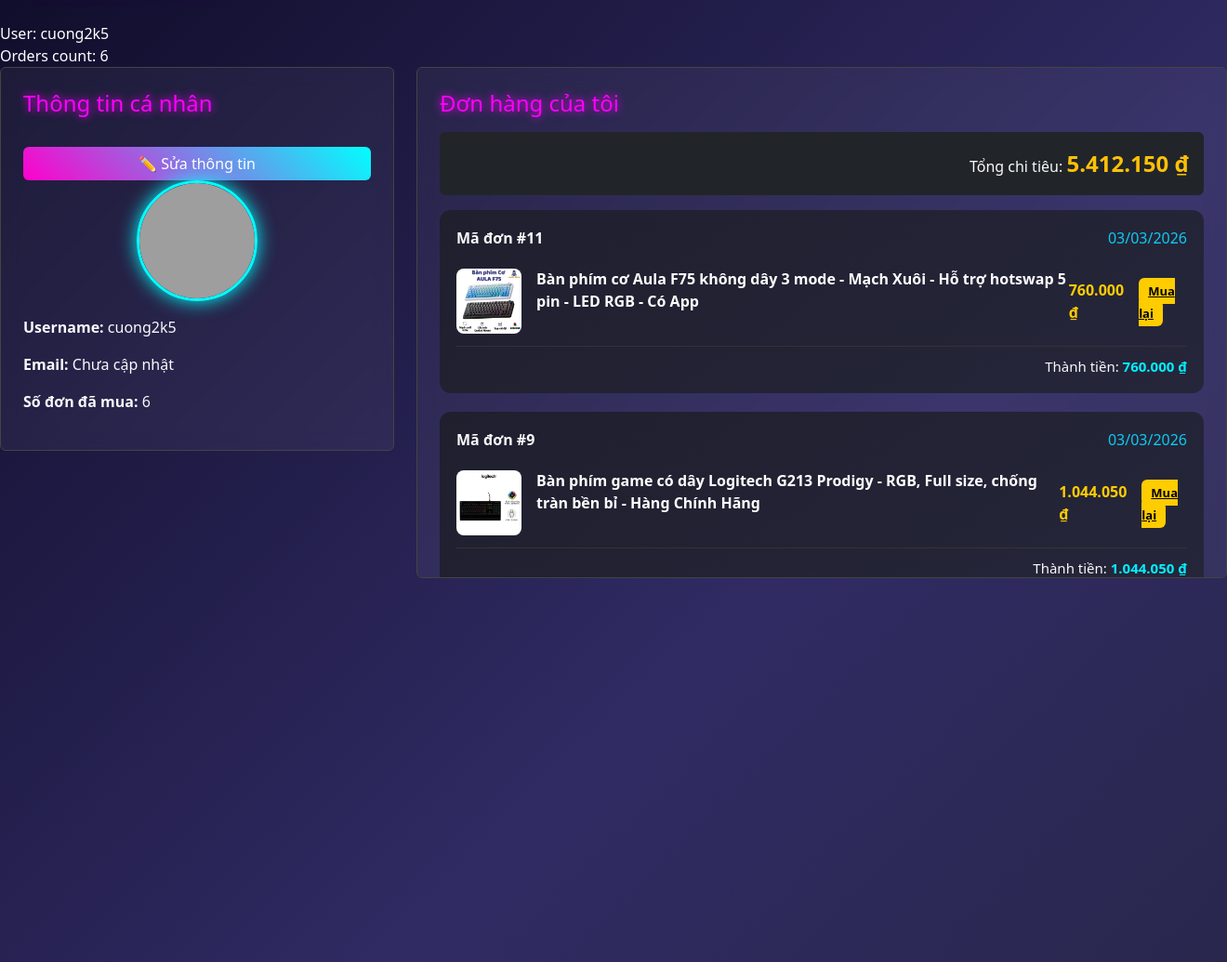
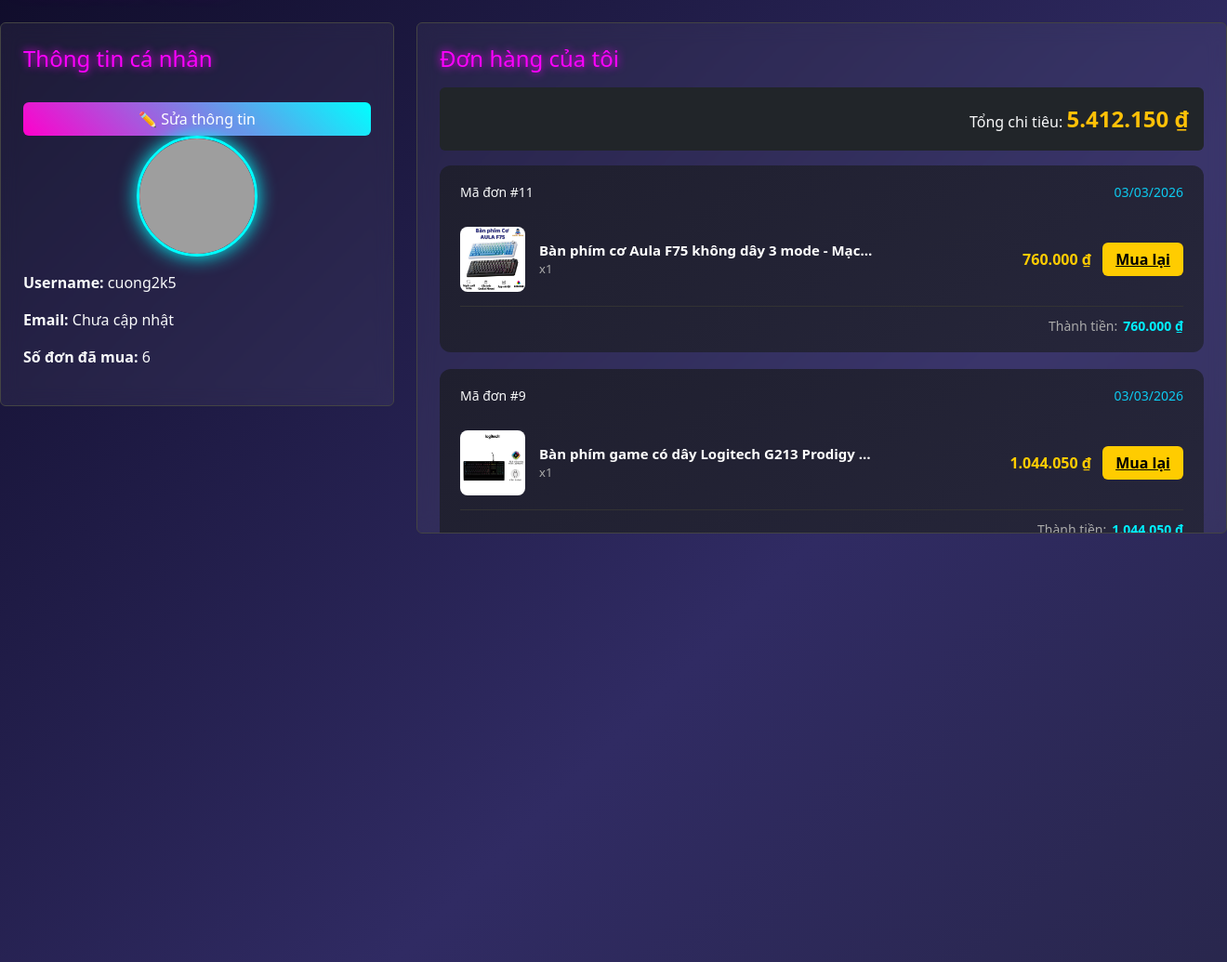
Before and after one commit to chicuong2k5/cuongshop, a Django app: page /profile/ in a window 1320 px wide. Shown: the part 74-1109 px from the top of the page at 93% size. Run offline with Django 4.2, Linux system fonts and the light colour scheme; a user stored in the database is signed in; data comes from the database, SQL or seed files in the repository; both versions use the stored data as it was before the commit; grey boxes are pictures that could not be loaded.

Commit message:
update order cancel feature and dashboard
# Conflicts:
#	README.md

```diff
--- a/shop/models.py
+++ b/shop/models.py
@@ -3,7 +3,7 @@ from django.contrib.auth.models import User
 from django.db.models.signals import post_save
 from django.dispatch import receiver
 from django.db.models import Sum, Avg
-
+from django.utils import timezone
 # ================= CATEGORY =================
 class Category(models.Model):
     name = models.CharField(max_length=100)
@@ -51,9 +51,8 @@ class Product(models.Model):
 
     @property
     def avg_rating(self):
-        return self.review_set.aggregate(
-            avg=Avg('rating')
-        )['avg'] or 5
+        rating = self.review_set.aggregate(avg=Avg('rating'))['avg']
+        return round(rating or 0, 1)
 # ================= PRODUCT COLOR =================
 class ProductColor(models.Model):
     product = models.ForeignKey(Product, on_delete=models.CASCADE, related_name="colors")
@@ -97,9 +96,9 @@ class CartItem(models.Model):
     product = models.ForeignKey(Product, on_delete=models.CASCADE)
     quantity = models.IntegerField(default=1)
 
-    def total_price(self):
-        return self.product.final_price() * self.quantity
-
+    @property
+    def final_price(self):
+        return self.price * (100 - self.discount_percent) / 100
 # ================= ORDER =================
 class Order(models.Model):
 
@@ -120,8 +119,11 @@ class Order(models.Model):
     user = models.ForeignKey(User, on_delete=models.CASCADE)
     total_price = models.DecimalField(max_digits=12, decimal_places=2)
     status = models.CharField(max_length=20, choices=STATUS_CHOICES, default='pending')
-    created_at = models.DateTimeField(auto_now_add=True)
-
+    created_at = models.DateTimeField(default=timezone.now)
+    cancel_reason = models.TextField(
+    blank=True,
+    null=True
+)
     full_name = models.CharField(max_length=200, null=True)
     address = models.TextField( null=True)
     phone = models.CharField(max_length=20, null=True)
@@ -130,10 +132,10 @@ class Order(models.Model):
 
     def __str__(self):
         return f"Order #{self.id} - {self.user.username}"
+
     @property
-    def final_price(self):
-        return self.price * (100 - self.discount_percent) / 100
-
+    def can_cancel(self):
+        return self.status in ["pending", "confirmed"]
 
 # ================= ORDER ITEM =================
 class OrderItem(models.Model):
--- a/shop/urls.py
+++ b/shop/urls.py
@@ -23,4 +23,9 @@ urlpatterns = [
     path('update-order/<int:pk>/<str:status>/',views.update_order_status,name='update_order_status'),
     path("product/<int:pk>/review/", views.add_review, name="add_review"),
     path('get-color-image/<int:color_id>/', views.get_color_image),
+    path(
+    "order/<int:id>/cancel/",
+    views.cancel_order,
+    name="cancel_order"
+),
 ]
--- a/shop/views.py
+++ b/shop/views.py
@@ -21,6 +21,8 @@ from django.shortcuts import render, redirect
 from django.contrib.admin.views.decorators import staff_member_required
 from django.http import JsonResponse
 from django.db.models.functions import TruncMonth
+from django.db.models.functions import TruncMonth, TruncDay
+
 @staff_member_required
 def manage_orders(request):
     orders = Order.objects.all().order_by('-id')
@@ -141,15 +143,35 @@ def create_profile(sender, instance, created, **kwargs):
 
 @login_required
 def cancel_order(request, id):
-    order = get_object_or_404(Order, id=id, user=request.user)
 
-    if order.status == "pending":
-        order.status = "rejected"
-        order.save()
-        messages.success(request, "Đã hủy đơn hàng")
+    order = get_object_or_404(
+        Order,
+        id=id,
+        user=request.user
+    )
 
-    return redirect('profile')
+    if request.method == "POST":
 
+        reason = request.POST.get("reason")
+
+        if order.can_cancel:
+
+            order.status = "cancelled"
+            order.cancel_reason = reason
+            order.save()
+
+            messages.success(
+                request,
+                "Đã hủy đơn hàng"
+            )
+
+        else:
+            messages.error(
+                request,
+                "Không thể hủy đơn này"
+            )
+
+    return redirect("order_detail", id=order.id)
 @login_required
 def order_detail(request, id):
     order = get_object_or_404(Order, id=id, user=request.user)
@@ -325,8 +347,25 @@ def dashboard(request):
     top_products = OrderItem.objects.values(
         'product__name'
     ).annotate(
-        total_sold=Count('quantity')
+        total_sold = Sum('quantity')
     ).order_by('-total_sold')[:5]
+
+
+
+    top_products_json = list(top_products)
+
+    orders_by_day = Order.objects.annotate(
+            day=TruncDay('created_at')
+            ).values('day').annotate(
+            total=Count('id')
+            ).order_by('day')
+
+    days = []
+    orders_count = []
+
+    for o in orders_by_day:
+        days.append(o['day'].strftime("%d/%m"))
+        orders_count.append(o['total'])
 
     # ================= TRẠNG THÁI =================
 
@@ -336,6 +375,9 @@ def dashboard(request):
     delivered = Order.objects.filter(status='delivered').count()
     rejected = Order.objects.filter(status='rejected').count()
     cancelled = Order.objects.filter(status='cancelled').count()
+
+
+    approved = confirmed + shipping + delivered
 
     sales = Order.objects.filter(
     status='delivered'
@@ -353,8 +395,8 @@ def dashboard(request):
         revenues.append(float(s['total']))
 
 
-    months = json.dumps(months)
-    revenues = json.dumps(revenues)
+    months = months
+    revenues = revenues
 
 
     return render(request, 'dashboard.html', {
@@ -374,6 +416,11 @@ def dashboard(request):
         'cancelled': cancelled,
         'months': months,
         'revenues': revenues,
+        'approved': approved,
+        'top_products_json': top_products_json,   # thêm dòng này
+        'cancelled': cancelled,
+        'days': days,
+        'orders_count': orders_count,
     })
 def product_detail(request, pk):
     product = Product.objects.get(id=pk)
--- a/templates/profile.html
+++ b/templates/profile.html
@@ -20,26 +20,20 @@
 }
 
 /* ===== CARD ĐƠN HÀNG ===== */
-.order-card {
-    background: linear-gradient(145deg, #1f1f2e, #26263b);
-    border-radius: 12px;
-    padding: 18px;
-    margin-bottom: 20px;
-    transition: 0.3s;
+.order-card{
+background: linear-gradient(145deg,#1f1f2e,#26263b);
+border-radius:12px;
+padding:18px 22px;
+margin-bottom:18px;
+cursor:pointer;
+transition:0.25s;
 }
 
-.order-card:hover {
-    transform: translateY(-3px);
-    box-shadow: 0 0 15px #00f0ff40;
+.order-card:hover{
+transform:translateY(-3px);
+box-shadow:0 0 20px #00f0ff55;
 }
-
 /* Sản phẩm trong đơn */
-.order-item {
-    display: flex;
-    align-items: center;
-    padding: 12px 0;
-    border-bottom: 1px solid #333;
-}
 
 .order-item:last-child {
     border-bottom: none;
@@ -65,37 +59,93 @@
 }
 
 /* Tổng tiền */
-.order-total {
-    text-align: right;
-    margin-top: 10px;
-    font-size: 15px;
+.order-total{
+display:flex;
+justify-content:flex-end;
+margin-top:10px;
+font-size:14px;
+color:#aaa;
 }
 
+.order-total span{
+color:#00f0ff;
+font-weight:600;
+margin-left:6px;
+}
 .order-total span {
     color: #00f0ff;
     font-weight: bold;
 }
 
-/* Nút mua lại */
-.btn-buy-again {
-    background: #ffcc00;
-    border: none;
-    padding: 5px 10px;
-    border-radius: 6px;
-    font-size: 13px;
-    font-weight: 600;
-    color: #000;
-    transition: 0.3s;
+.order-item{
+display:flex;
+align-items:center;
+justify-content:space-between;
+padding:15px 0;
+border-bottom:1px solid #333;
 }
 
-.btn-buy-again:hover {
-    background: #ffd633;
-    transform: scale(1.05);
+.order-left{
+display:flex;
+align-items:center;
+gap:15px;
+flex:1;
+}
+
+.order-info{
+max-width:360px;
+flex:1;
+}
+.order-name{
+font-weight:600;
+color:#fff;
+font-size:15px;
+white-space:nowrap;
+overflow:hidden;
+text-overflow:ellipsis;
+}
+
+.order-qty{
+font-size:13px;
+color:#aaa;
+}
+
+.order-right{
+display:flex;
+align-items:center;
+gap:12px;
+justify-content:flex-end;
+min-width:220px;
+}
+
+.order-price{
+font-weight:bold;
+color:#ffcc00;
+font-size:16px;
+}
+.btn-buy-again{
+background:#ffcc00;
+border:none;
+padding:6px 14px;
+border-radius:6px;
+font-weight:600;
+color:#000;
+white-space:nowrap;
+}
+.order-link{
+display:block;
+text-decoration:none;
+color:inherit;
+}
+.order-header{
+display:flex;
+justify-content:space-between;
+align-items:center;
+margin-bottom:12px;
+font-size:14px;
+color:#ddd;
 }
 </style>
-User: {{ user.username }}
-<br>
-Orders count: {{ orders.count }}
 <div class="row">
 
     <!-- PROFILE CARD -->
@@ -134,13 +184,17 @@ Orders count: {{ orders.count }}
     </span>
 </div>{% if orders %}
  {% for order in orders %}
+
+<a href="{% url 'order_detail' order.id %}" class="order-link">
+
 <div class="order-card">
 
     <!-- HEADER -->
-    <div class="d-flex justify-content-between mb-2">
-        <div>
-            <strong>Mã đơn #{{ order.id }}</strong>
+    <div class="order-header">
+        <div class="text-light">
+            Mã đơn #{{ order.id }}
         </div>
+
         <div class="text-info">
             {{ order.created_at|date:"d/m/Y" }}
         </div>
@@ -150,26 +204,29 @@ Orders count: {{ orders.count }}
     {% for item in order.items.all %}
    <div class="order-item">
 
+<div class="order-left">
     <div class="order-img">
         {% if item.product.image %}
         <img src="{{ item.product.image.url }}">
         {% endif %}
     </div>
 
-        <div class="flex-grow-1 ms-3">
+    <div class="order-info">
         <div class="order-name">
             {{ item.product.name }}
         </div>
-            <div class="text-muted">
+
+        <div class="order-qty">
             x{{ item.quantity }}
         </div>
     </div>
+</div>
 
+<div class="order-right">
     <div class="order-price">
         {{ item.product.final_price|vnd }} ₫
     </div>
 
-        <div class="ms-3">
     <a href="{% url 'add_to_cart' item.product.id %}"
        class="btn-buy-again">
         Mua lại
@@ -177,8 +234,6 @@ Orders count: {{ orders.count }}
 </div>
 
 </div>
-    {% empty %}
-        <p class="text-danger">Đơn này không có sản phẩm!</p>
     {% endfor %}
 
     <!-- FOOTER -->
@@ -188,6 +243,9 @@ Orders count: {{ orders.count }}
     </div>
 
 </div>
+
+</a>
+
 {% endfor %}
 {% else %}
     <p>Bạn chưa có đơn hàng nào.</p>
```
Also changed, not shown: cuongshop/settings.py (+9 -4 lines), templates/dashboard.html (+192 -47 lines), templates/order_detail.html (+50 -0 lines), README.md, db.sqlite3 (deleted), shop/migrations/0023_alter_review_created_at.py (added), shop/migrations/0024_alter_order_created_at_alter_review_created_at.py (added), shop/migrations/0025_order_cancel_reason.py (added), 1 other file. Lines whose indentation alone changed are shown as unchanged.
